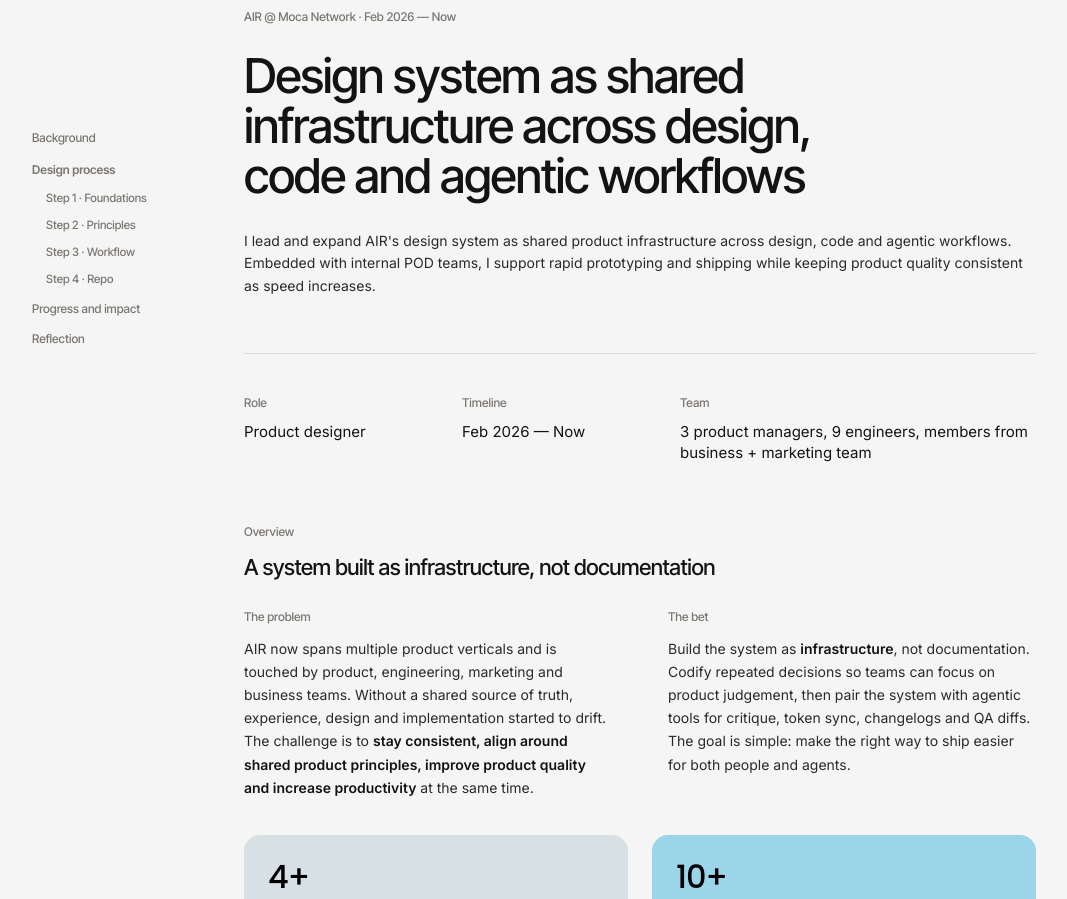
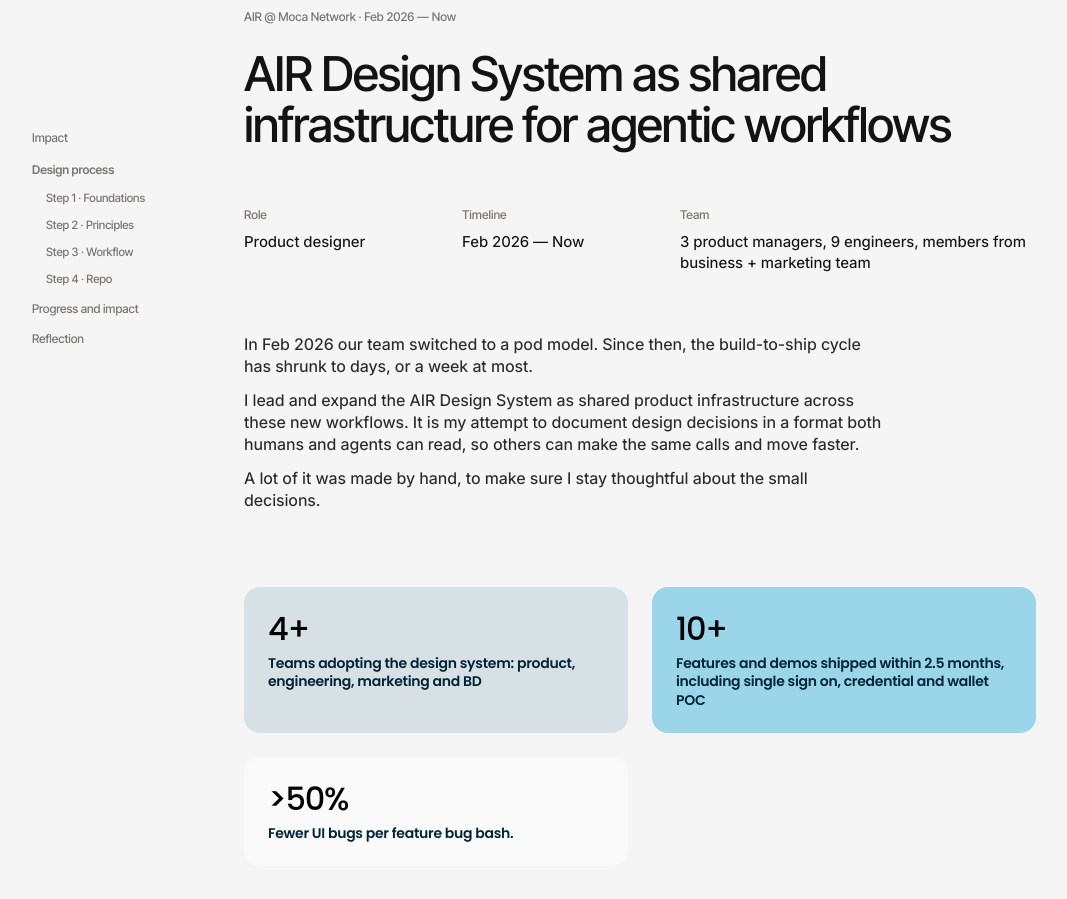
Before and after one commit to wongcheukyiu328-lab/my-portfolio, a plain HTML site: page projects/air.html in a window 1280 px wide. Shown: the part 162-1061 px from the top of the page, without its empty margins (0-1067 px from the left). Drawn offline with Linux system fonts and the light colour scheme; a web font is replaced by a local one.

Commit message:
AIR case study: new intro, heading, tighter type
- Replace hero lede and Overview/Problem/Bet section with new intro copy
- Rename heading to "AIR Design System as shared infrastructure for
  agentic workflows" (also on work.html and crypto-com.html next-link)
- Remove divider above Role/Timeline/Team
- Tighten body type to 14/20, weight 460, -0.09px tracking
- Load Inter as variable font so weight 460 renders

Co-Authored-By: Claude Opus 5.5 <noreply@anthropic.com>
Claude-Session: https://claude.ai/code/session_018xt7SXkZVVKuK3iUSNJE3a

```diff
--- a/projects/air.html
+++ b/projects/air.html
@@ -6,7 +6,7 @@
 <title>AIR | Rachel Wong</title>
 <link rel="preconnect" href="https://fonts.googleapis.com">
 <link rel="preconnect" href="https://fonts.gstatic.com" crossorigin>
-<link href="https://fonts.googleapis.com/css2?family=DM+Sans:wght@400;500&family=Fira+Code:wght@400;500;600&family=Inter:wght@400;500;600;700&family=Inter+Tight:wght@500;600;700&family=JetBrains+Mono:wght@400;500&family=Linotte:wght@700&family=Fredoka:wght@600;700&family=Poppins:wght@500;600;700&family=Stack+Sans+Headline:wght@400;500;600;700;800&display=swap" rel="stylesheet">
+<link href="https://fonts.googleapis.com/css2?family=DM+Sans:wght@400;500&family=Fira+Code:wght@400;500;600&family=Inter:wght@400..700&family=Inter+Tight:wght@500;600;700&family=JetBrains+Mono:wght@400;500&family=Linotte:wght@700&family=Fredoka:wght@600;700&family=Poppins:wght@500;600;700&family=Stack+Sans+Headline:wght@400;500;600;700;800&display=swap" rel="stylesheet">
 
 <style>
   :root{
@@ -26,7 +26,7 @@
   html,body{margin:0;padding:0}
   body{
     background:var(--bg);color:var(--ink);
-    font-family:var(--f-sans);font-weight:400;font-size:14px;line-height:1.55;
+    font-family:var(--f-sans);font-weight:460;font-size:14px;line-height:1.4286;letter-spacing:-0.09px;
     -webkit-font-smoothing:antialiased;
   }
 ::selection{background:#B1D3FA;color:#0e0d0c}
@@ -203,15 +203,19 @@
     font-size:clamp(34px,6vw,48px);line-height:1.05;letter-spacing:-.025em;
     margin:0 0 28px;text-wrap:balance;
   }
-  .p-hero .lede{
-    font-size:14px;line-height:1.6;color:var(--ink-2);
-    margin:0;
-  }
+  .p-hero .p-intro{
+    max-width:640px;margin-top:40px;
+  }
+  .p-hero .p-intro p{
+    font-size:16px;line-height:22px;color:var(--ink-2);
+    margin:0 0 12px;
+  }
+  .p-hero .p-intro p:last-child{margin-bottom:0}
 
   /* Meta strip */
   .meta-strip{
     display:grid;grid-template-columns:1fr 1fr 2fr;gap:40px;
-    padding:40px 0 20px;margin-top:56px;border-top:1px solid var(--line);
+    padding:0 0 20px;margin-top:56px;
   }
   @media (max-width:800px){.meta-strip{grid-template-columns:1fr;gap:24px}}
   .meta-strip .m-lbl{font-family:var(--f-display);font-weight:400;font-size:12px;letter-spacing:0;text-transform:none;color:var(--muted);margin-bottom:8px}
@@ -279,7 +283,7 @@
   /* Prose column */
   .prose{max-width:64ch}
   .prose p{
-    font-size:14px;line-height:1.7;color:var(--ink-2);
+    font-size:14px;line-height:20px;color:var(--ink-2);
     margin:0 0 20px;
   }
   .prose p:last-child{margin-bottom:0}
@@ -290,7 +294,7 @@
     display:grid;grid-template-columns:1fr 1fr;gap:56px;
   }
   @media (max-width:800px){.two-col{grid-template-columns:1fr;gap:32px}}
-  .two-col .col p{font-size:14px;line-height:1.65;color:var(--ink-2);margin:0 0 16px}
+  .two-col .col p{font-size:14px;line-height:20px;color:var(--ink-2);margin:0 0 12px}
   .two-col .col p:last-child{margin-bottom:0}
   .two-col .col p b{font-weight:600;color:var(--ink)}
 
@@ -306,7 +310,7 @@
     margin:0;
   }
   .chap-body{max-width:none}
-  .chap-body p{font-size:14px;line-height:1.7;color:var(--ink-2);margin:0 0 16px}
+  .chap-body p{font-size:14px;line-height:20px;color:var(--ink-2);margin:0 0 12px}
   .chap-body p:last-child{margin-bottom:0}
   .chap-body p b{font-weight:600;color:var(--ink)}
 
@@ -346,17 +350,17 @@
     font-size:12px;line-height:1.5;color:var(--muted);
     letter-spacing:0;text-transform:none;padding-top:4px;
   }
-  .audience-list .row .body{font-size:14px;line-height:1.7;color:var(--ink-2);margin:0}
+  .audience-list .row .body{font-size:14px;line-height:20px;color:var(--ink-2);margin:0}
   .audience-list .row .body p{margin:0 0 12px}
   .audience-list .row .body p:last-child{margin-bottom:0}
   .audience-list .row .body b{font-weight:600;color:var(--ink)}
   .audience-list .row .body ol.findings{list-style:none;margin:0;padding:0;counter-reset:finding;display:flex;flex-direction:column;gap:14px}
-  .audience-list .row .body ol.findings li{font-size:14px;line-height:1.65;color:var(--ink-2);padding-left:34px;position:relative;counter-increment:finding}
+  .audience-list .row .body ol.findings li{font-size:14px;line-height:20px;color:var(--ink-2);padding-left:34px;position:relative;counter-increment:finding}
   .audience-list .row .body ol.findings li::before{
     content:counter(finding) ".";
     position:absolute;left:0;top:0;
     font-family:'DM Sans',var(--f-sans);
-    font-size:14px;line-height:1.65;color:var(--muted);
+    font-size:14px;line-height:20px;color:var(--muted);
   }
   .audience-list .row .body ol.findings li b{font-weight:600;color:var(--ink)}
   .audience-list .row .body a{color:inherit;text-decoration:underline;text-underline-offset:3px;text-decoration-thickness:1px}
@@ -380,7 +384,7 @@
     font-family:var(--f-display);font-weight:400;font-size:12px;letter-spacing:0;
     text-transform:none;color:var(--muted);padding-top:4px;
   }
-  .reflection .body p{font-size:14px;line-height:1.7;color:var(--ink-2);margin:0 0 16px}
+  .reflection .body p{font-size:14px;line-height:20px;color:var(--ink-2);margin:0 0 12px}
   .reflection .body p:last-child{margin-bottom:0}
   .reflection .body p b{font-weight:600;color:var(--ink)}
   @media (max-width:800px){
@@ -441,7 +445,7 @@
   .video-pair .vcell .figure{margin:0}
   .video-pair .vcell .fig-sub{
     font-family:'DM Sans',var(--f-sans);
-    font-size:14px;line-height:1.6;letter-spacing:0;color:var(--ink-2);
+    font-size:14px;line-height:20px;letter-spacing:-0.09px;color:var(--ink-2);
     margin:10px 0 0;max-width:720px;
   }
   .video-pair .vcell .fig-sub b{color:var(--ink);font-weight:600;margin-right:4px}
@@ -456,7 +460,7 @@
   /* Figures sitting inside audience-list body need neutralised margin */
   .audience-list .row .body .figure{margin:32px 0 0}
   .audience-list .row .body .fig-caption{margin:14px 0 0}
-  .fig-caption{font-family:'DM Sans',var(--f-sans);font-size:12px;line-height:1.55;color:var(--muted);margin:14px 0 0}
+  .fig-caption{font-family:'DM Sans',var(--f-sans);font-size:12px;line-height:1.4;color:var(--muted);margin:14px 0 0}
   .fig-actions{display:flex;gap:10px;flex-wrap:wrap;margin:20px 0 0}
   .fig-btn{
     display:inline-flex;align-items:center;gap:8px;
@@ -766,7 +770,7 @@
 <!-- LHS scroll-spy section nav -->
 <aside class="page-nav" id="pageNav" aria-label="On-page navigation">
   <ol>
-    <li><a href="#background" data-spy>Background</a></li>
+    <li><a href="#background" data-spy>Impact</a></li>
     <li class="grp">
       <a href="#step-01" data-spy>Design process</a>
       <ol class="sub">
@@ -785,13 +789,7 @@
   <div class="wrap">
     <img class="p-hero-logo reveal" src="../assets/air-icon.svg" alt="AIR" width="56" height="56">
     <p class="tagline reveal">AIR @ Moca Network · Feb 2026 — Now</p>
-    <h1 class="reveal">Design system as shared infrastructure across design, code and agentic workflows</h1>
-    <p class="lede reveal">
-      I lead and expand AIR's design system as shared product infrastructure
-      across design, code and agentic workflows. Embedded with internal POD
-      teams, I support rapid prototyping and shipping while keeping product
-      quality consistent as speed increases.
-    </p>
+    <h1 class="reveal">AIR Design System as shared infrastructure for agentic workflows</h1>
 
     <div class="meta-strip reveal">
       <div><div class="m-lbl">Role</div><div class="m-val">Product designer</div></div>
@@ -799,37 +797,29 @@
       <div><div class="m-lbl">Team</div><div class="m-val">3 product managers, 9 engineers, members from business + marketing team</div></div>
     </div>
 
+    <div class="p-intro reveal">
+      <p>
+        In Feb 2026 our team switched to a pod model. Since then, the
+        build-to-ship cycle has shrunk to days, or a week at most.
+      </p>
+      <p>
+        I lead and expand the AIR Design System as shared product
+        infrastructure across these new workflows. It is my attempt to document
+        design decisions in a format both humans and agents can read, so others
+        can make the same calls and move faster.
+      </p>
+      <p>
+        A lot of it was made by hand, to make sure I stay thoughtful about the
+        small decisions.
+      </p>
+    </div>
+
   </div>
 </section>
 
-<!-- Overview: problem + bet -->
+<!-- Impact -->
 <section id="background">
   <div class="wrap">
-    <p class="sec-label reveal">Overview</p>
-    <h2 class="sec reveal">A system built as infrastructure, not documentation</h2>
-    <div class="two-col reveal">
-      <div class="col">
-        <p class="m-lbl" style="font-family:var(--f-display);font-weight:400;font-size:12px;letter-spacing:0;text-transform:none;color:var(--muted);margin:0 0 10px">The problem</p>
-        <p>
-          AIR now spans multiple product verticals and is touched by product,
-          engineering, marketing and business teams. Without a shared source of
-          truth, experience, design and implementation started to drift. The
-          challenge is to <b>stay consistent, align around shared product
-          principles, improve product quality and increase productivity</b> at
-          the same time.
-        </p>
-      </div>
-      <div class="col">
-        <p class="m-lbl" style="font-family:var(--f-display);font-weight:400;font-size:12px;letter-spacing:0;text-transform:none;color:var(--muted);margin:0 0 10px">The bet</p>
-        <p>
-          Build the system as <b>infrastructure</b>, not documentation. Codify
-          repeated decisions so teams can focus on product judgement, then pair
-          the system with agentic tools for critique, token sync, changelogs and
-          QA diffs. The goal is simple: make the right way to ship easier for
-          both people and agents.
-        </p>
-      </div>
-    </div>
     <div class="impact-cards reveal" aria-label="Project impact">
       <div class="impact-card impact-card--a">
         <p class="k">4+</p>
```
Also changed, not shown: projects/crypto-com.html (+1 -1 lines), work.html (+1 -1 lines).
